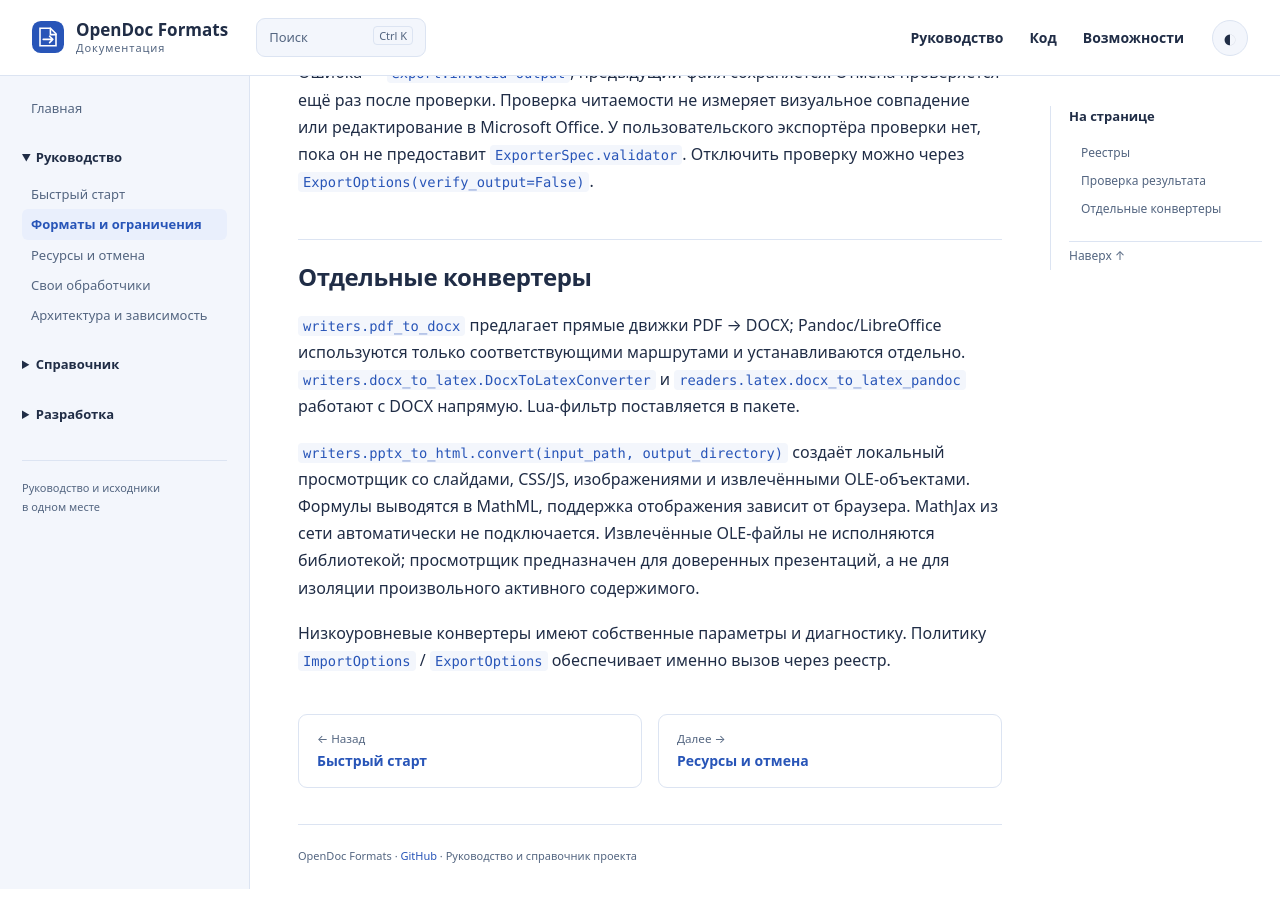
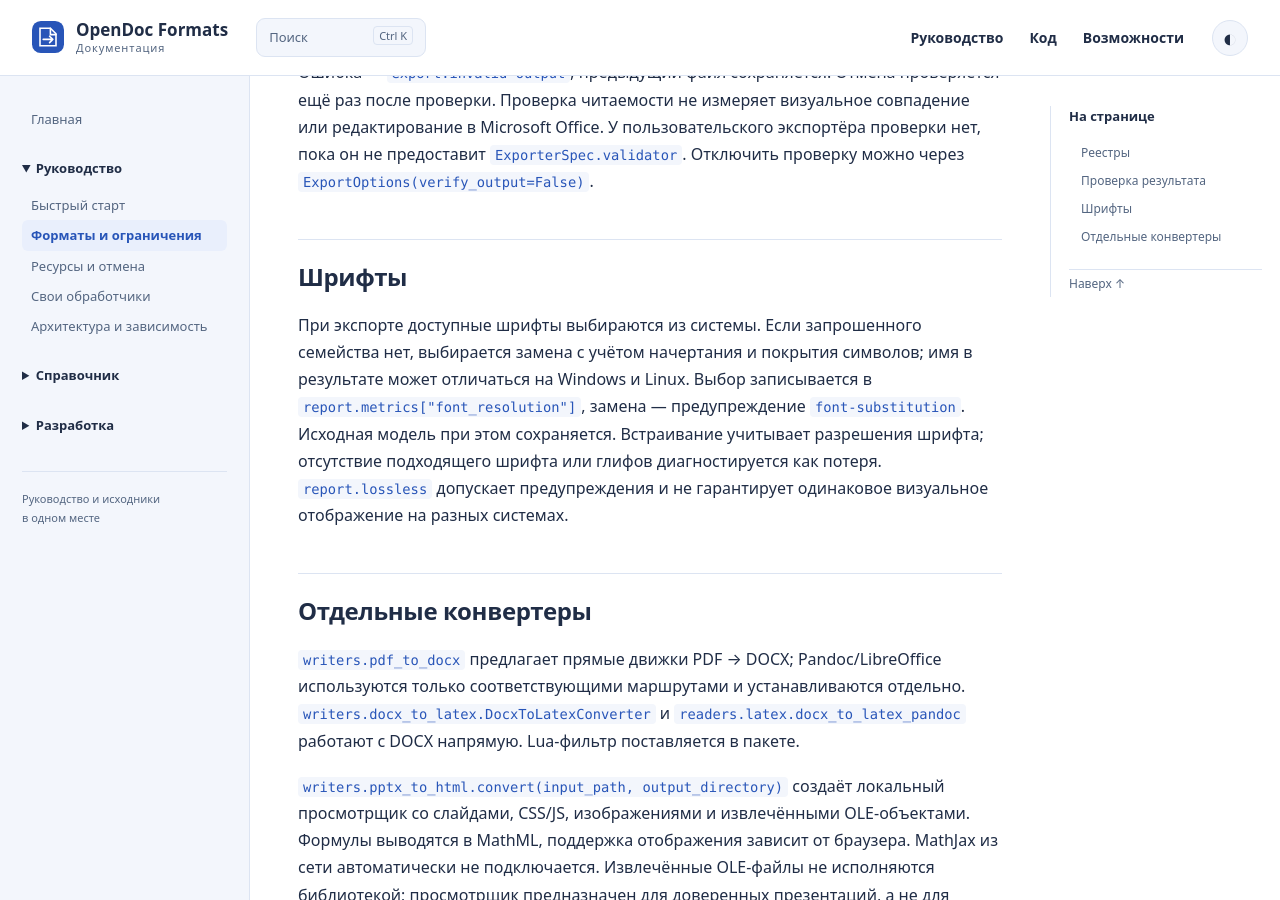
Before and after one commit to SergeiLitvinov/opendoc-formats, an MkDocs documentation site: the page built from docs/guide/formats.md, in a window 1280 px wide and 900 px high, scrolled down 1792 px. Built offline with MkDocs 1.6.1, drawn with Linux system fonts in a browser that asks for light colours.

Commit message:
Check font substitution across platforms and document its limits

```diff
--- a/docs/guide/formats.md
+++ b/docs/guide/formats.md
@@ -37,6 +37,16 @@
 У пользовательского экспортёра проверки нет, пока он не предоставит `ExporterSpec.validator`.
 Отключить проверку можно через `ExportOptions(verify_output=False)`.
 
+## Шрифты
+
+При экспорте доступные шрифты выбираются из системы. Если запрошенного семейства нет,
+выбирается замена с учётом начертания и покрытия символов; имя в результате может отличаться
+на Windows и Linux. Выбор записывается в `report.metrics["font_resolution"]`, замена —
+предупреждение `font-substitution`. Исходная модель при этом сохраняется.
+Встраивание учитывает разрешения шрифта; отсутствие подходящего шрифта или глифов
+диагностируется как потеря. `report.lossless` допускает предупреждения и не гарантирует
+одинаковое визуальное отображение на разных системах.
+
 ## Отдельные конвертеры
 
 `writers.pdf_to_docx` предлагает прямые движки PDF → DOCX; Pandoc/LibreOffice используются
```
Also changed, not shown: docs/development/audit.md (+1 -0 lines), 1 other file.
